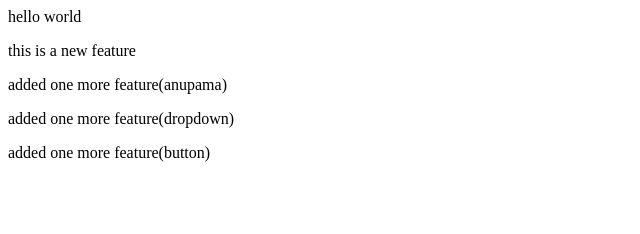
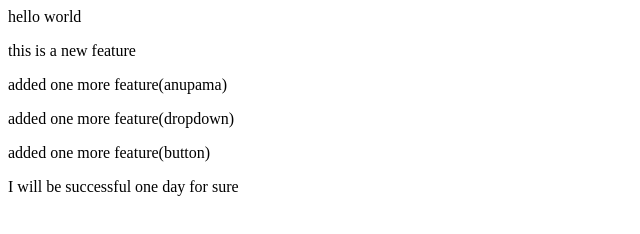
Before and after one commit to anu12anu12aa/apnacollege, a plain HTML site: page index.html in a window 1280 px wide. Shown: the whole page, without its empty margins (0-640 px from the left). Drawn offline with Linux system fonts and the light colour scheme.

Commit message:
new message added

```diff
--- a/index.html
+++ b/index.html
@@ -3,3 +3,4 @@
 <p>added one more feature(anupama)</p>
 <p>added one more feature(dropdown)</p>
 <p>added one more feature(button)</p>
+<p>I will be successful one day for sure</p>
```
